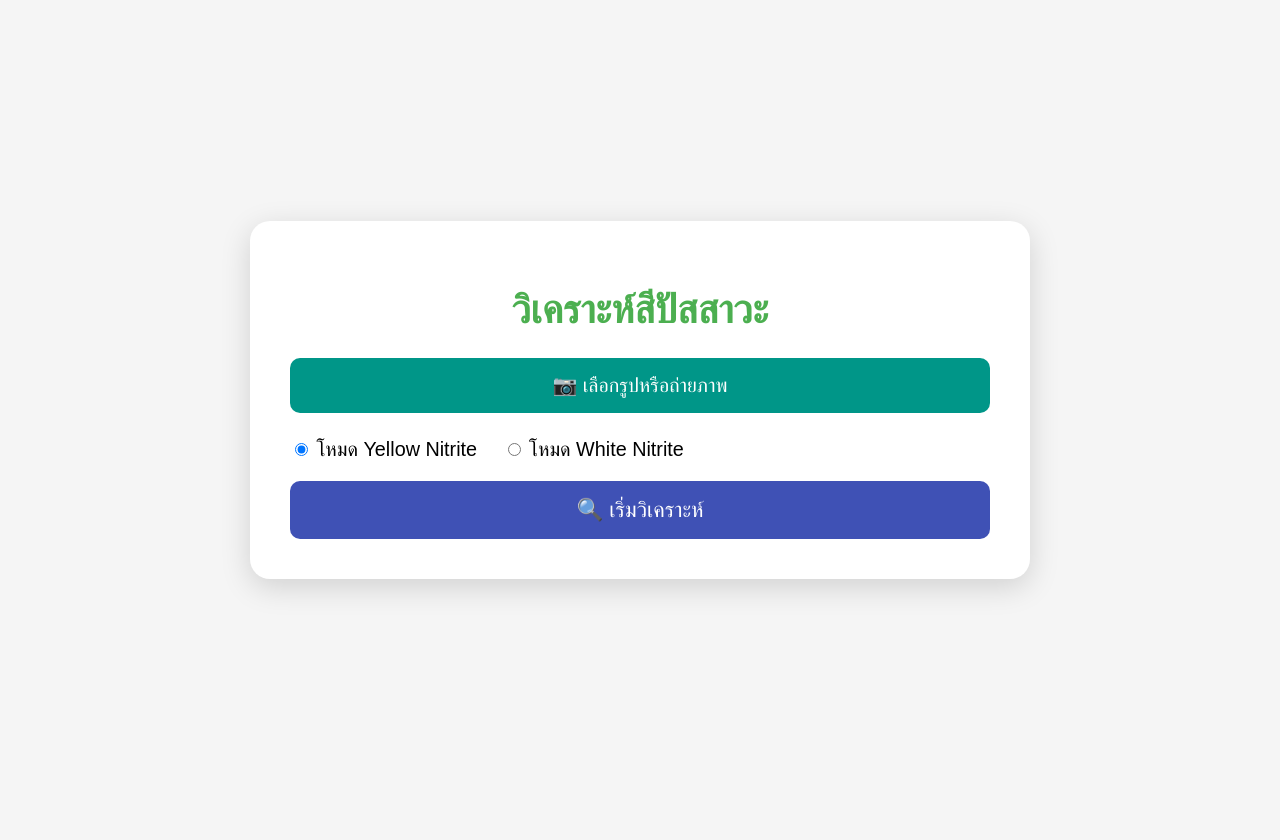
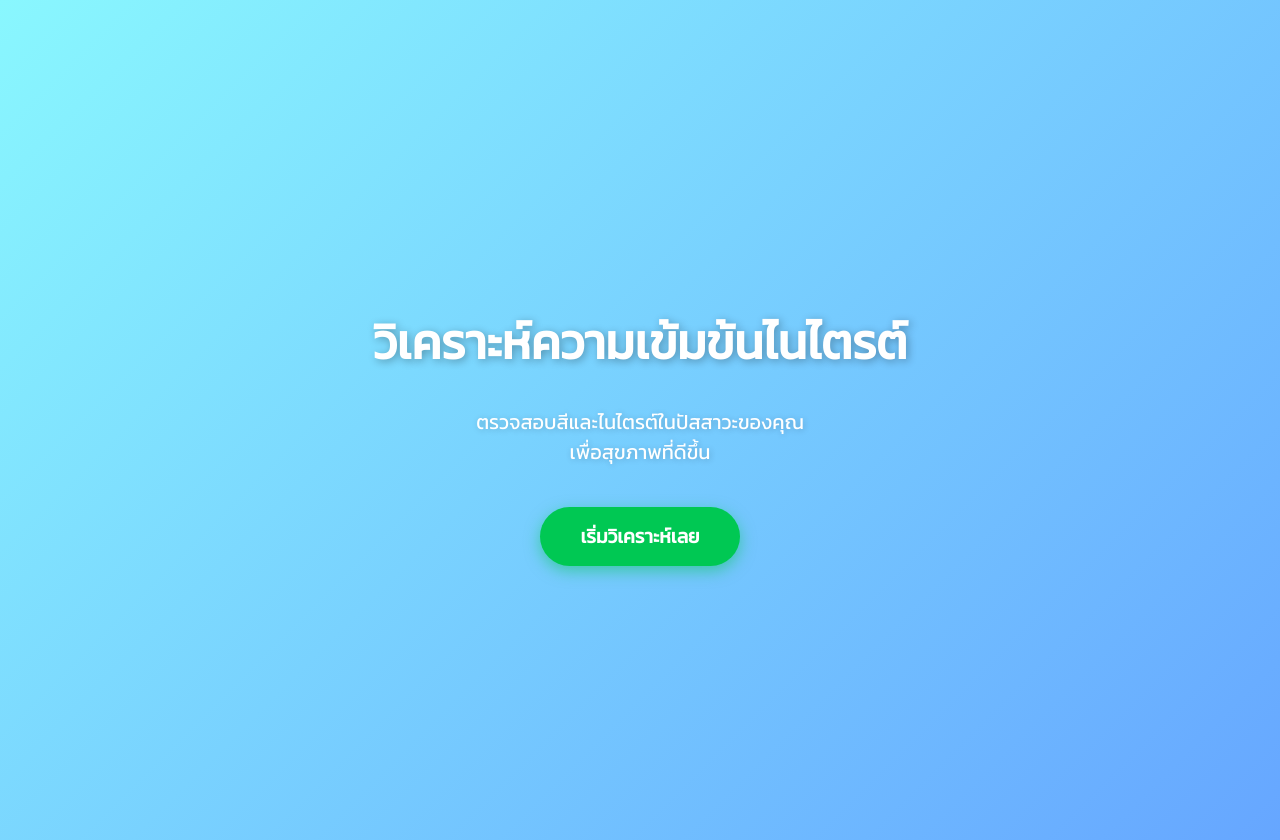
Before and after one commit to tonklaxi/jectchi, a Flask app: page / in a window 1280 px wide. Before the commit the page ends 593 px from the top, so only its background shows below. Run offline with Flask 3, Linux system fonts and the light colour scheme.

Commit message:
Add files via upload

```diff
--- a/app.py
+++ b/app.py
@@ -12,24 +12,19 @@ app.config['UPLOAD_FOLDER'] = UPLOAD_FOLDER
 os.makedirs(UPLOAD_FOLDER, exist_ok=True)
 
 def analyze_urine_color(image_path):
-    if not os.path.exists(image_path):
-        raise FileNotFoundError(f"File not found: {image_path}")
-
     img = cv2.imread(image_path)
     if img is None:
-        raise ValueError(f"Cannot read image file: {image_path}")
+        raise ValueError("ไม่สามารถเปิดไฟล์รูปภาพได้")
 
     h, w, _ = img.shape
     crop_size = 150
-    x1, y1 = max(w//2 - crop_size//2, 0), max(h//2 - crop_size//2, 0)
+    x1, y1 = max(w // 2 - crop_size // 2, 0), max(h // 2 - crop_size // 2, 0)
     x2, y2 = x1 + crop_size, y1 + crop_size
     roi = img[y1:y2, x1:x2]
     roi = cv2.resize(roi, (200, 200))
 
-    avg_color = cv2.mean(roi)[:3]  # (B, G, R)
-    b, g, r = avg_color
-
-    rgb = (int(r), int(g), int(b))  # แปลงให้เป็น int เพื่อโชว์สวยงาม
+    b, g, r = cv2.mean(roi)[:3]
+    rgb = (r, g, b)
 
     if r > 200 and g > 200 and b > 200:
         result = "ใส (อาจดื่มน้ำมาก)"
@@ -44,67 +39,76 @@ def analyze_urine_color(image_path):
     else:
         result = "ไม่สามารถประเมินได้"
 
-    return result, rgb[0], rgb[1], rgb[2]  # return r, g, b
+    return result, rgb
 
-def analyze_nitrite_level(image_path, mode="yellow"):
-    if not os.path.exists(image_path):
-        raise FileNotFoundError(f"File not found: {image_path}")
-
+def analyze_chemical_level(image_path, mode="yellow_nitrite"):
     img = cv2.imread(image_path)
     if img is None:
-        raise ValueError(f"Cannot read image file: {image_path}")
+        raise ValueError("ไม่สามารถเปิดไฟล์รูปภาพได้")
 
     img = cv2.resize(img, (200, 200))
-
-    # Crop ตรงกลางภาพ 80x80 px
     h, w, _ = img.shape
-    x1, y1 = w//2 - 40, h//2 - 40
-    x2, y2 = w//2 + 40, h//2 + 40
+    x1, y1 = w // 2 - 40, h // 2 - 40
+    x2, y2 = w // 2 + 40, h // 2 + 40
     roi = img[y1:y2, x1:x2]
-
     _, g, _ = cv2.mean(roi)[:3]
 
-    if mode == "white":
+    if mode == "yellow_protein":
+        PCON = g - 208.41
+        CON = abs(PCON / 13.433)
+        result = f"ปริมาณโปรตีน (แถบเหลือง): {CON:.2f} mg/mL"
+    elif mode == "white_protein":
+        PCON = g - 250.24
+        CON = abs(PCON / 35.433)
+        result = f"ปริมาณโปรตีน (แถบขาว): {CON:.2f} mg/mL"
+    elif mode == "yellow_nitrite":
+        PCON = g - 208.23
+        CON = abs(PCON / 77.37)
+        result = f"ปริมาณไนไตรต์ (แถบเหลือง): {CON:.2f} mg/mL"
+    elif mode == "white_nitrite":
         PCON = g - 248.63
         CON = abs(PCON / 35.433)
-    else:  # yellow
-        PCON = g - 208.23
-        CON = abs(PCON / 77.37)
+        result = f"ปริมาณไนไตรต์ (แถบขาว): {CON:.2f} mg/mL"
+    else:
+        result = "โหมดไม่ถูกต้อง"
+        CON = 0.0
 
     CON = max(CON - 0.1, 0)
-
-    return f"ปริมาณไนไตรต์: {CON:.2f} mg/mL"
+    return result, round(CON, 2)
 
 @app.route('/')
 def index():
-    return render_template('index.html')
+    return render_template('landing.html')
+
+@app.route('/upload-page')
+def upload_page():
+    return render_template('upload.html')
 
 @app.route('/upload', methods=['POST'])
 def upload():
-    if 'image' not in request.files:
-        return "ไม่พบไฟล์รูปภาพ", 400
+    if 'image' not in request.files or request.files['image'].filename == '':
+        return "ไม่ได้เลือกรูปภาพ", 400
 
     file = request.files['image']
-    if file.filename == '':
-        return "ไม่ได้เลือกไฟล์", 400
-
-    filename = secure_filename(file.filename)
-    filename = datetime.now().strftime('%Y%m%d_%H%M%S_') + filename
+    filename = datetime.now().strftime('%Y%m%d_%H%M%S_') + secure_filename(file.filename)
     filepath = os.path.join(app.config['UPLOAD_FOLDER'], filename)
     file.save(filepath)
 
+    mode = request.form.get("mode", "yellow_nitrite")
+
     try:
-        mode = request.form.get("mode", "yellow")
-        urine_result, r, g, b = analyze_urine_color(filepath)
-        nitrite_result = analyze_nitrite_level(filepath, mode)
+        urine_result, rgb = analyze_urine_color(filepath)
+        chemical_result, _ = analyze_chemical_level(filepath, mode)
     except Exception as e:
-        return f"เกิดข้อผิดพลาดในการประมวลผลภาพ: {e}", 500
+        return f"เกิดข้อผิดพลาดในการวิเคราะห์: {e}", 500
+
+    rgb_rounded = tuple(round(c, 2) for c in rgb)
 
     return render_template('result.html',
                            image_url=url_for('uploaded_file', filename=filename),
                            urine_result=urine_result,
-                           nitrite_result=nitrite_result,
-                           r=r, g=g, b=b)
+                           chemical_result=chemical_result,
+                           rgb=rgb_rounded)
 
 @app.route('/uploads/<filename>')
 def uploaded_file(filename):
--- /dev/null
+++ b/templates/landing.html
@@ -0,0 +1,61 @@
+<!DOCTYPE html>
+<html lang="th">
+<head>
+    <meta charset="UTF-8" />
+    <title>วิเคราะห์สีปัสสาวะ - หน้าแรก</title>
+    <link href="https://fonts.googleapis.com/css2?family=Kanit&display=swap" rel="stylesheet" />
+    <style>
+        body {
+            font-family: 'Kanit', sans-serif;
+            margin: 0; padding: 0;
+            background: linear-gradient(135deg, #89f7fe 0%, #66a6ff 100%);
+            height: 100vh;
+            display: flex;
+            flex-direction: column;
+            justify-content: center;
+            align-items: center;
+            color: #fff;
+            text-align: center;
+            padding: 20px;
+        }
+        h1 {
+            font-size: 3rem;
+            margin-bottom: 0.2em;
+            text-shadow: 2px 2px 8px rgba(0,0,0,0.3);
+        }
+        p {
+            font-size: 1.25rem;
+            margin-bottom: 2em;
+            text-shadow: 1px 1px 6px rgba(0,0,0,0.2);
+        }
+        a.button {
+            background: #00c853;
+            padding: 15px 40px;
+            color: white;
+            font-weight: 700;
+            font-size: 1.2rem;
+            border-radius: 50px;
+            text-decoration: none;
+            box-shadow: 0 5px 15px rgba(0,200,83,0.5);
+            transition: background-color 0.3s ease;
+        }
+        a.button:hover {
+            background: #009624;
+            box-shadow: 0 8px 20px rgba(0,150,36,0.6);
+        }
+        footer {
+            position: absolute;
+            bottom: 15px;
+            font-size: 0.9rem;
+            opacity: 0.7;
+        }
+    </style>
+</head>
+<body>
+    <h1>วิเคราะห์ความเข้มข้นไนไตรต์</h1>
+    <p>ตรวจสอบสีและไนไตรต์ในปัสสาวะของคุณ<br>เพื่อสุขภาพที่ดีขึ้น</p>
+    <a href="{{ url_for('upload_page') }}" class="button">เริ่มวิเคราะห์เลย</a>
+
+    <footer></footer>
+</body>
+</html>
```
Also changed, not shown: templates/base.html (added, +14 -0 lines), templates/result.html (+18 -71 lines), templates/upload.html (added, +58 -0 lines), uploads/20250614_165627_qvgl3vocforTshX376y-o.jpg (added), uploads/20250614_165645_qvgl3vocforTshX376y-o.jpg (added), uploads/20250614_165839_qvgl3vocforTshX376y-o.jpg (added), uploads/20250614_170010_qvgl3vocforTshX376y-o.jpg (added), uploads/20250614_170327_qvgl3vocforTshX376y-o.jpg (added), uploads/20250614_170357_qvgl3vocforTshX376y-o.jpg (added), uploads/20250614_170413_qvgl3vocforTshX376y-o.jpg (added), uploads/20250614_170545_qvgl3vocforTshX376y-o.jpg (added), uploads/20250615_113714_qvgl3vocforTshX376y-o.jpg (added), uploads/20250615_113745_qvgl3vocforTshX376y-o.jpg (added), uploads/20250615_113818_qvgl3vocforTshX376y-o.jpg (added).
